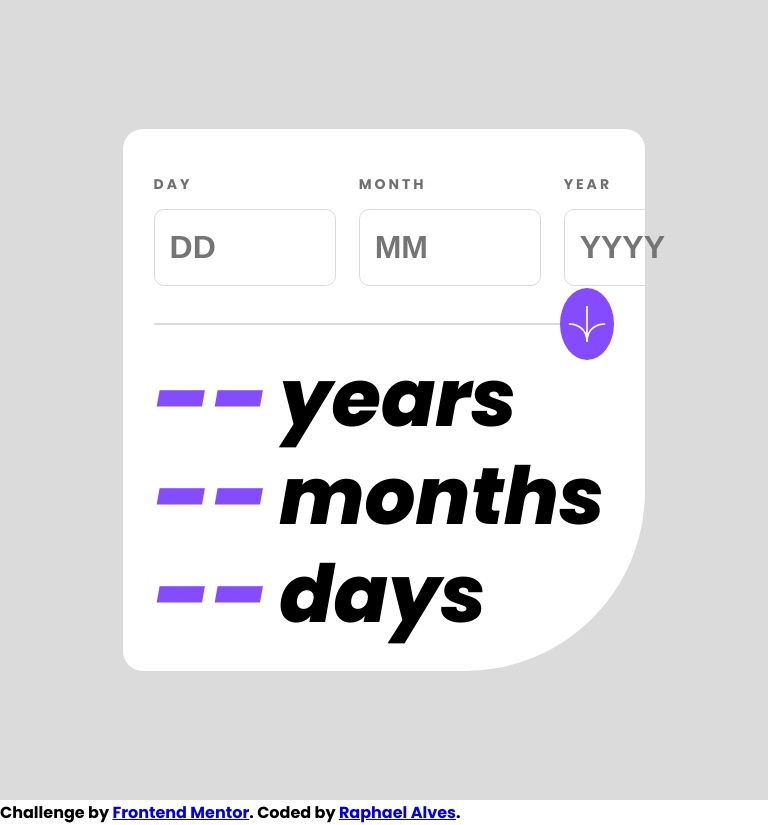
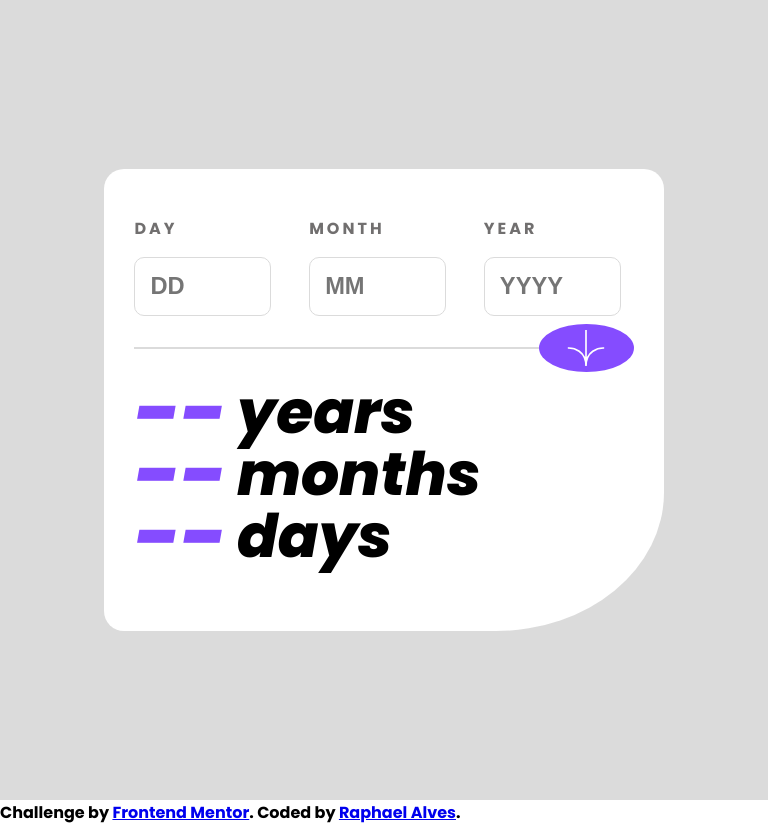
Before and after one commit to rapha0311/age_calculator, a plain HTML site: page index.html in a window 768 px wide. Drawn offline with Linux system fonts and the light colour scheme.

Commit message:
Add files via upload

```diff
--- a/src/css/styles.css
+++ b/src/css/styles.css
@@ -164,9 +164,9 @@ input.error-border {
 
 @media screen and (max-width: 480px) {
     .inputs input {
-        width: 55px;
+        width: 38px;
         height: 20px;
-        font-size: 22px;
+        font-size: 14px;
     }
 
     .inputs p {
@@ -190,14 +190,50 @@ input.error-border {
     }
 
     .results span {
-        font-size: 60px;
+        font-size: 40px;
     }
 
     .results p {
-        font-size: 50px;
+        font-size: 30px;
     }
 
     .results {
         gap: 0px;
     }
 }
+
+@media screen and (min-width: 481px) and (max-width:990px) {
+    .inputs input {
+        width: 70%;
+        height: 70%;
+        font-size: clamp(1em, 1em + 1vw, 2.5em);
+    }
+
+    .inputs p {
+        font-size: 100%;
+    }
+
+
+    .line-separator .icon {
+        width: 23%;
+        height: 80%;
+    }
+
+    #calculator-box {
+        width: 65%;
+        height: 50%;
+        border-bottom-right-radius: 30%;
+    }
+
+    .results span {
+        font-size: clamp(50px, 80px, 100px);
+    }
+
+    .results p {
+        font-size: clamp(30px, 60px, 80px);
+    }
+
+    .results {
+        gap: 8px;
+    }
+}
```
